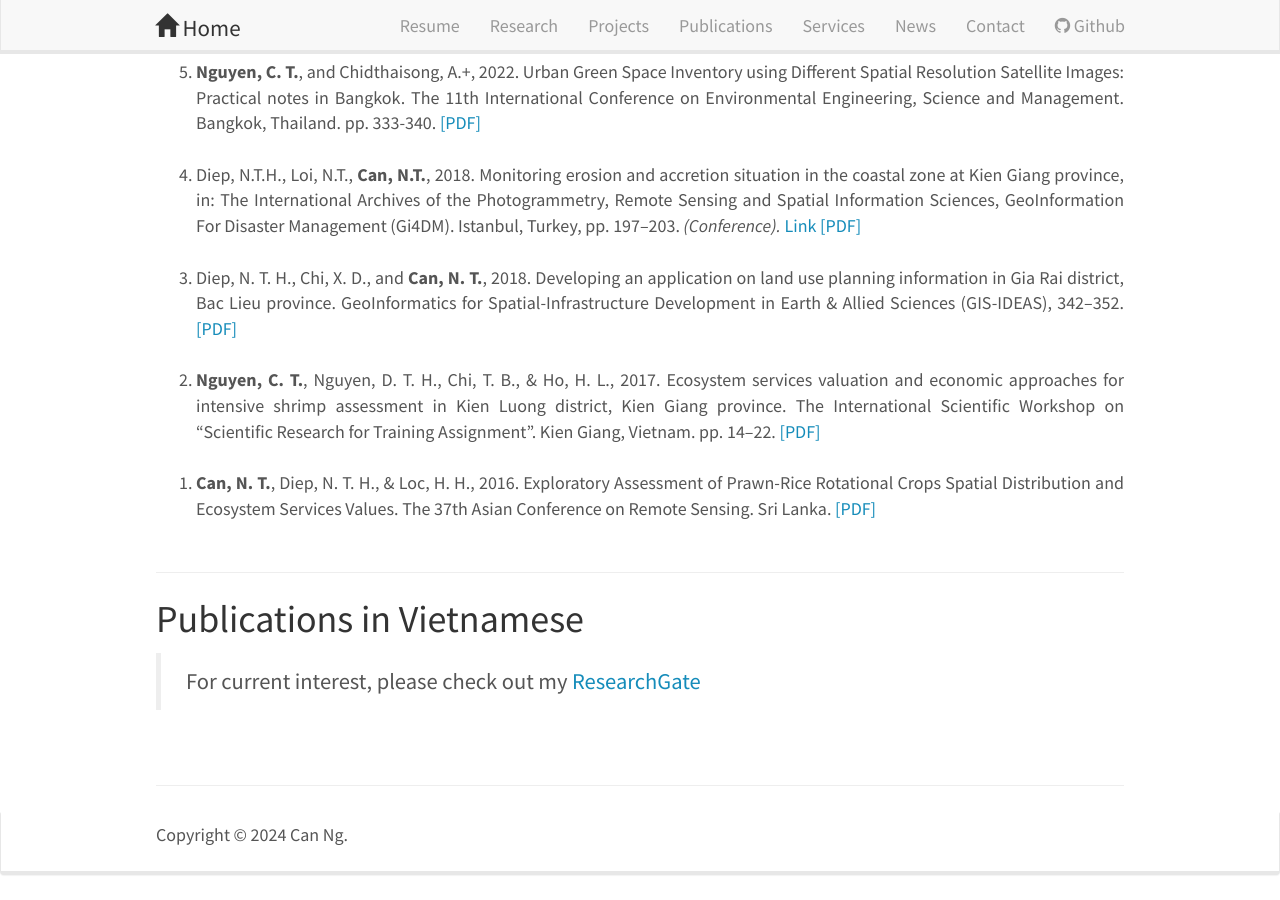
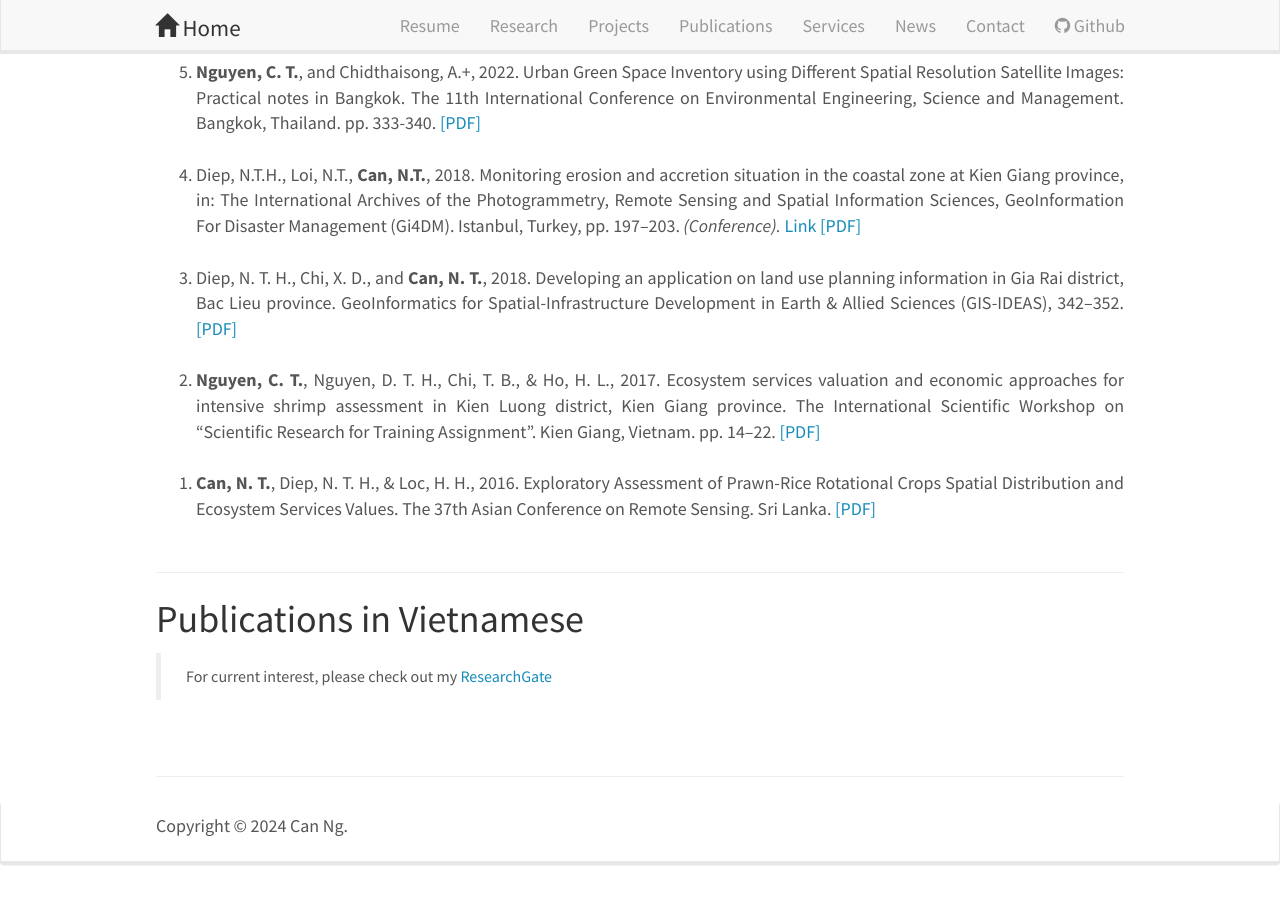
Before and after one commit to canng/cann, a Jekyll site: the page built from _pages/publications.md, in a window 1280 px wide and 900 px high, scrolled down 3861 px. Built offline with Jekyll 4.4.1, drawn with Linux system fonts in a browser that asks for light colours; nearby versions of some CDN libraries; some web fonts are replaced.

Commit message:
update publist

```diff
--- a/_pages/publications.md
+++ b/_pages/publications.md
@@ -148,7 +148,7 @@ For a complete list and updated publications, go to: <a href="https://scholar.go
 
 <h2>Publications in Vietnamese</h2>
 
-> <p>For current interest, please check out my <a href="https://www.researchgate.net/profile/Trong-Can-Nguyen"> ResearchGate</a> </p>
+> <p style="font-size: 16px; text-align: justify">For current interest, please check out my <a href="https://www.researchgate.net/profile/Trong-Can-Nguyen"> ResearchGate</a> </p>
 
 <br>
 
```
